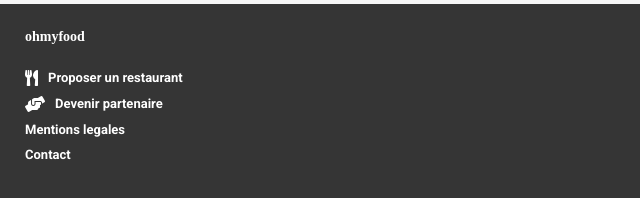
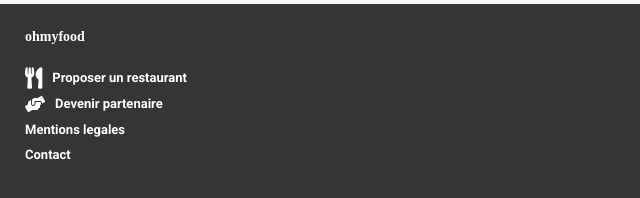
Before and after one commit to selnir/ohmyfood, a plain HTML site: page index.html in a window 1280 px wide. Shown: the part 2071-2269 px from the top of the page, 0-640 px from the left. Drawn offline with Linux system fonts and the light colour scheme; a web font is replaced by a local one.

Commit message:
mise a jour page d'acceuil

```diff
--- a/css/Base/_typography.scss
+++ b/css/Base/_typography.scss
@@ -15,6 +15,7 @@
     font-size: 21px;
   }
 }
+
 footer {
   color: white;
 
--- a/index.html
+++ b/index.html
@@ -75,6 +75,7 @@
           <section class="restaurant">
             <h1>Restaurants</h1>
             <a href="/Menu1.html">
+              <div class="wrapper">
                 <figure class="rest-apercu">
                   <div class="rest-apercu__picture">
                     <div class="rest-apercu__sticker">Nouveau</div>
@@ -90,10 +91,12 @@
                     <span class="heart"
                       ><span class="heart-empty"
                         ><i class="far fa-heart"></i></span
-                    ><span class="heart-fill"><i class="fas fa-heart"></i></span
+                      ><span class="heart-fill"
+                        ><i class="fas fa-heart"></i></span
                     ></span>
                   </figcaption>
                 </figure>
+              </div>
             </a>
 
             <a href="/Menu2.html">
@@ -162,7 +165,7 @@
           <h2>ohmyfood</h2>
           <nav>
             <a
-              ><i class="fas fa-utensils"></i>
+              ><i class="fas fa-utensils fa-lg"></i>
               <p>Proposer un restaurant</p></a
             >
             <a
```
Also changed, not shown: 1 other file. Lines whose indentation alone changed are shown as unchanged.
